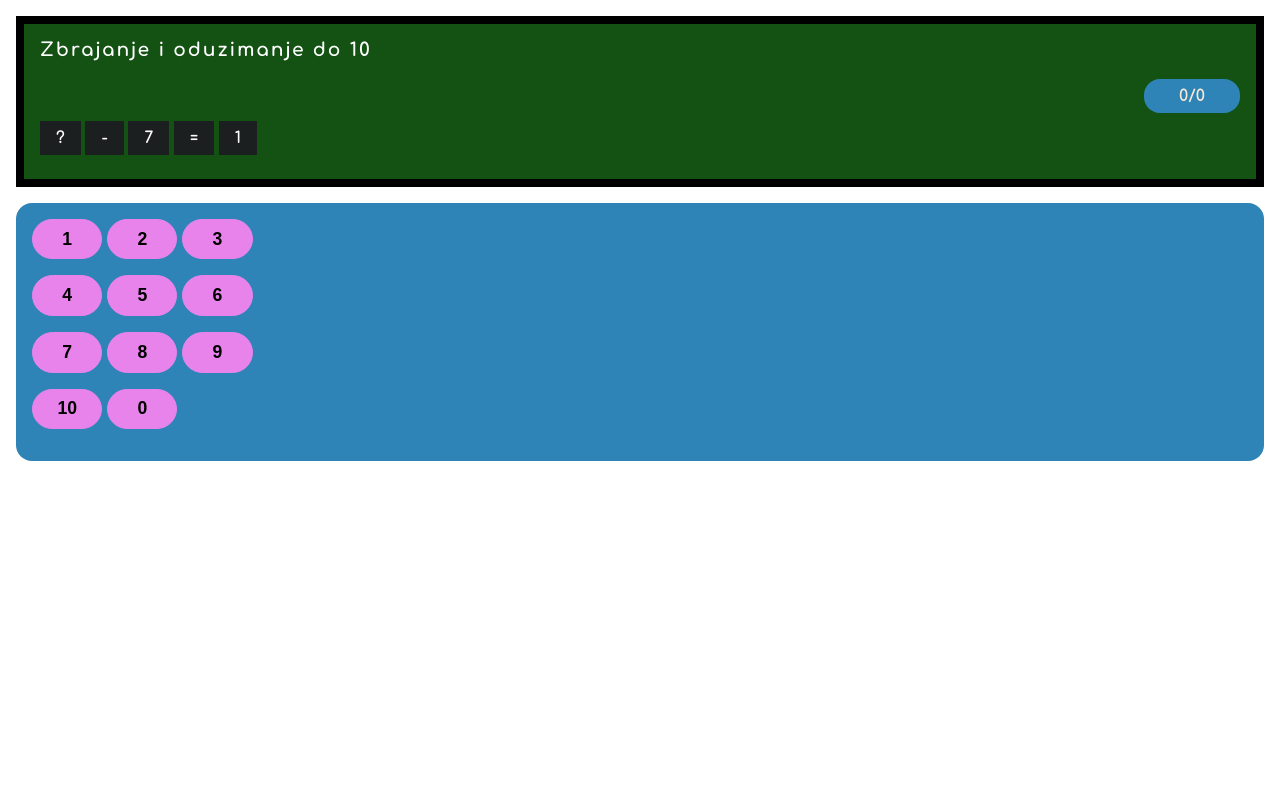
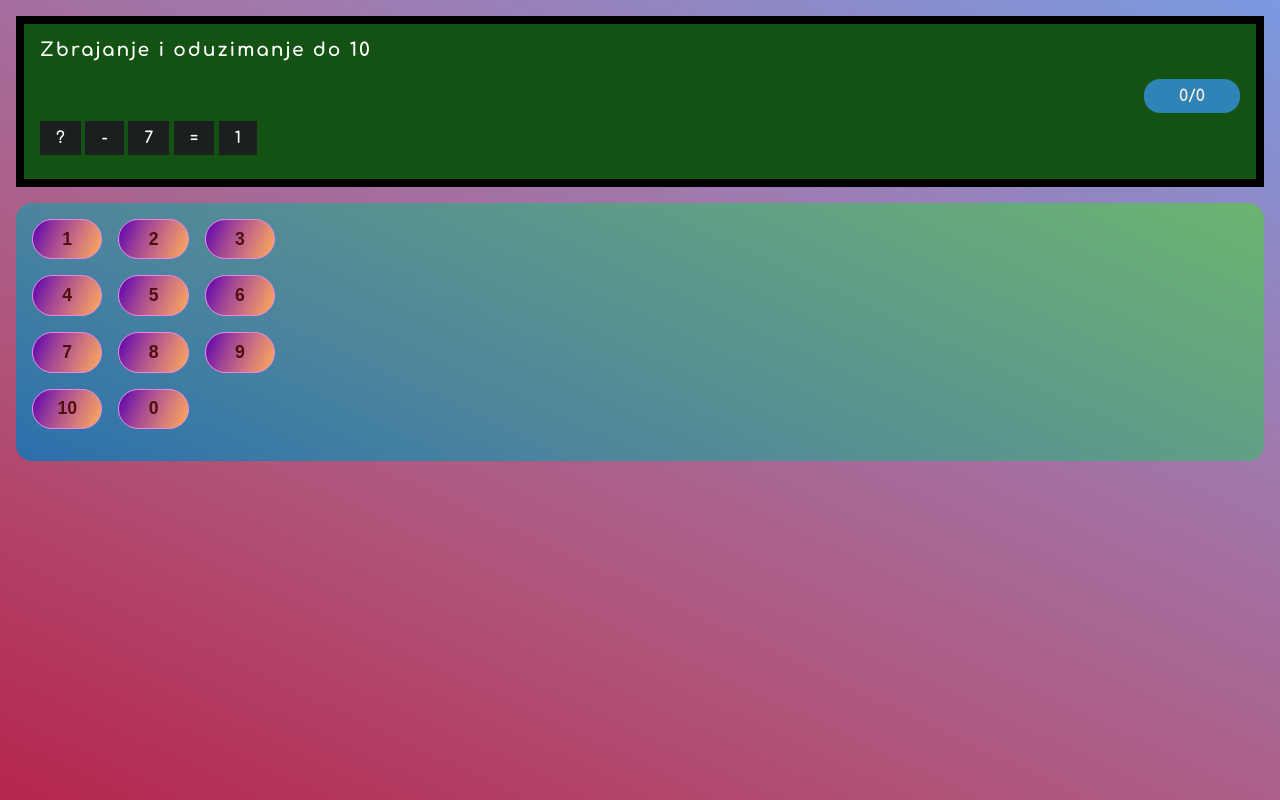
Before and after one commit to mjelic111/math-workshop, a plain HTML site: page index.html in a window 1280 px wide. Drawn offline with Linux system fonts and the light colour scheme.

Commit message:
colors update

```diff
--- a/main.scss
+++ b/main.scss
@@ -9,8 +9,12 @@
 body{
     margin:0;
     padding:0;
-    background-color: rgb(255, 255, 255);
+    background-image: linear-gradient(25deg, #b5254c, #b0557b, #a079ad, #7b9ae1);
     font-family: 'Comfortaa', cursive;
+    -webkit-font-smoothing: antialiased;
+    -moz-osx-font-smoothing: grayscale;
+    height: 100vh;
+
 }
 .container{
     display: flex;
@@ -56,7 +60,7 @@ body{
 .options-container{
     display: flex;
     justify-content: space-between;
-    background-color: rgb(46, 132, 182);
+    background-image: linear-gradient(25deg, #2a70ad, #4e869b, #609d87, #6bb571);
     padding: 1em;
     margin: 0 1em;
     border-radius: 1em;
@@ -66,6 +70,9 @@ body{
 
         .options-group{
             margin-bottom: 1em;
+            display: flex;
+            gap: 0 1em;
+
         }
 
         button{
@@ -73,8 +80,8 @@ body{
             padding: 0.5em 1em;
             border-radius: 2em;
             border: solid 1px var(--button-color);
-            color: black;
-            background-color: var(--button-color);
+            color: #4F0F0F;
+            background-image: linear-gradient(113deg, #5700af, #9f4397, #d3787c, #ffad57);
             font-weight: bold;
             font-size: 1.1em;
 
```
Also changed, not shown: main.css.
